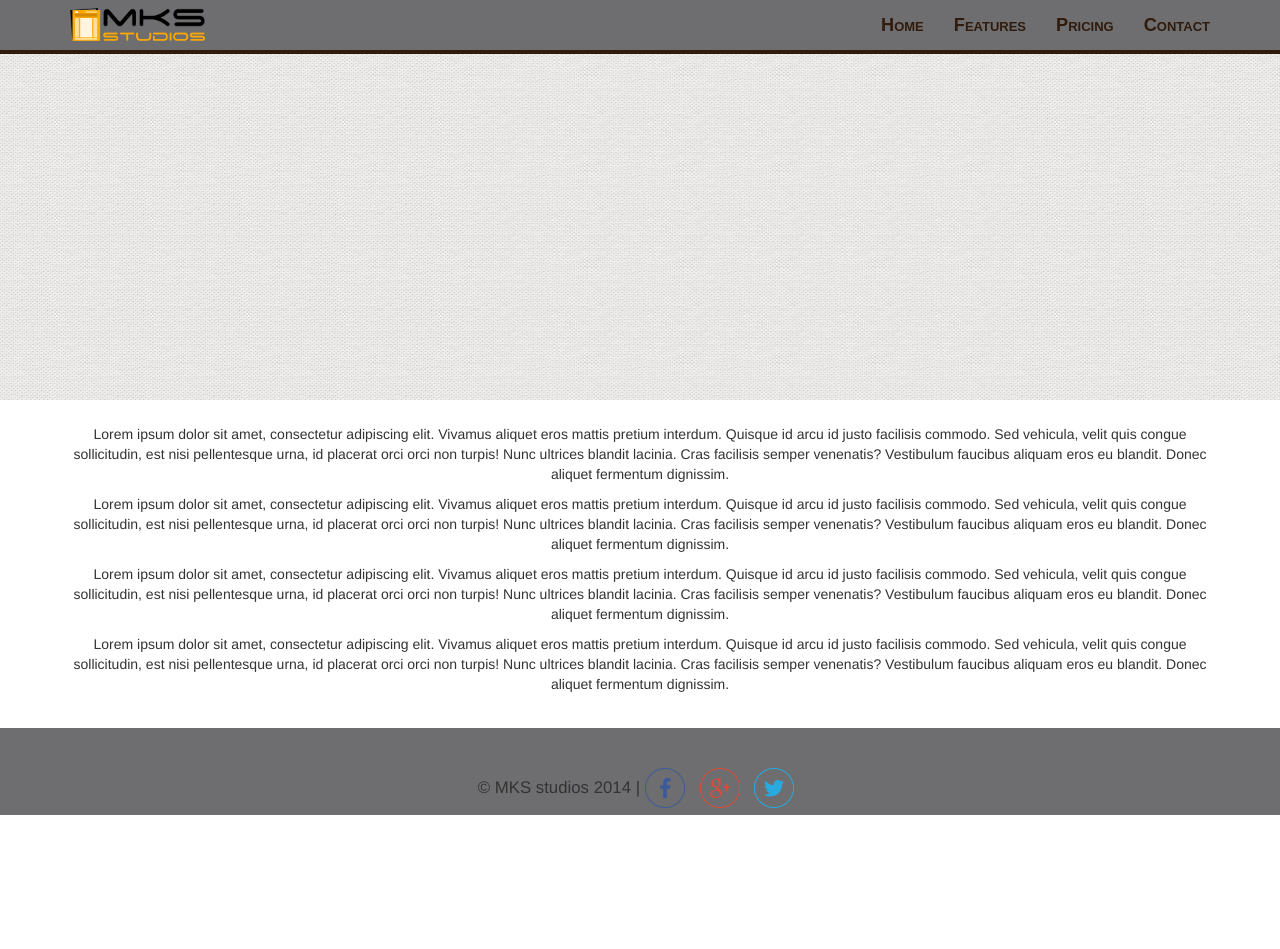
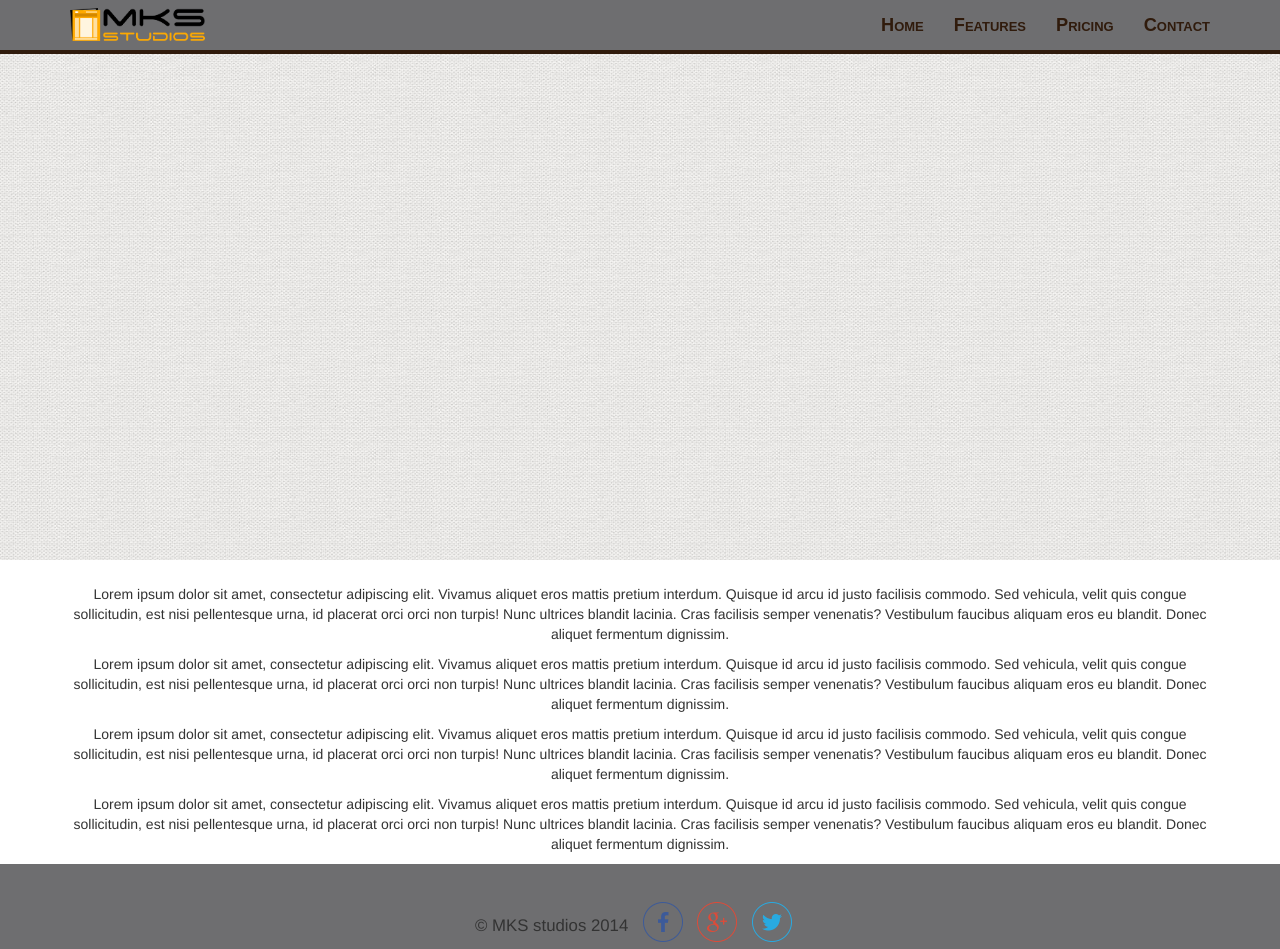
Before and after one commit to maksonSantos/cat-theme-1.0, a plain HTML site: page index.html in a window 1280 px wide. Before the commit the page ends 815 px from the top, so only its background shows below. Drawn offline with Linux system fonts and the light colour scheme.

Commit message:
Footer finalizado :-)

```diff
--- a/index.html
+++ b/index.html
@@ -45,9 +45,9 @@
 <footer class="footer">
 	<div class="container">
 		<div class="row">
-			<div class="col-md-6 text-right"><span>&copy; MKS studios 2014 |</span> </div>
+			<div class="col-md-6 text-right cat-footer-left"><span>&copy; MKS studios 2014</span></div>
 			<nav class="col-md-6">
-				<ul class="list-unstyled list-inline">
+				<ul class="list-unstyled list-inline cat-footer-right">
 					<li><a href="#"><img src="imag/social_icons/facebook.png" class="img-responsive"></a></li>
 					<li><a href="#"><img src="imag/social_icons/g+.png" class="img-responsive"></a></li>
 					<li><a href="#"><img src="imag/social_icons/twitter.png" class="img-responsive"></a></li>
--- a/style.css
+++ b/style.css
@@ -10,16 +10,17 @@ nav{}
 
 /*  contente style  */
 
-section.contente{background-image: url(imag/background.jpg); height: 50vh}
+section.contente{background-image: url(imag/background.jpg); height: 70vh}
 
-.cat-content{margin-top: 3vh; margin-bottom: 3vh; text-align: center}
+.cat-content{margin-top: 3vh; text-align: center}
 
 /*  footer style  */
 
-footer{background: #6E6E70; font-size: 1.2em; padding-top: 5vh }
-.footer{}
+footer{background: #6E6E70; font-size: 1.2em; position: absolute; width: 100%}
+.footer{margin: 0 auto; padding-top: 3%}
 .footer [class*='col-']{padding: 0;}
-.footer span{line-height: 5vh;}
-.footer ul{margin: 0;}
-.footer ul li img{max-width: 40px}
+.footer div.cat-footer-left{width: 49%; float: left;  margin-top: 1%}
+.footer span.cat-footer-right{line-height: 5vh; width: 49%;}
+.footer ul{margin: 0; width: 40%; float: left; text-indent: 4%}
+.footer ul li img{max-width: 40px;}
 .footer ul li img:hover{opacity: 0.5}
```
